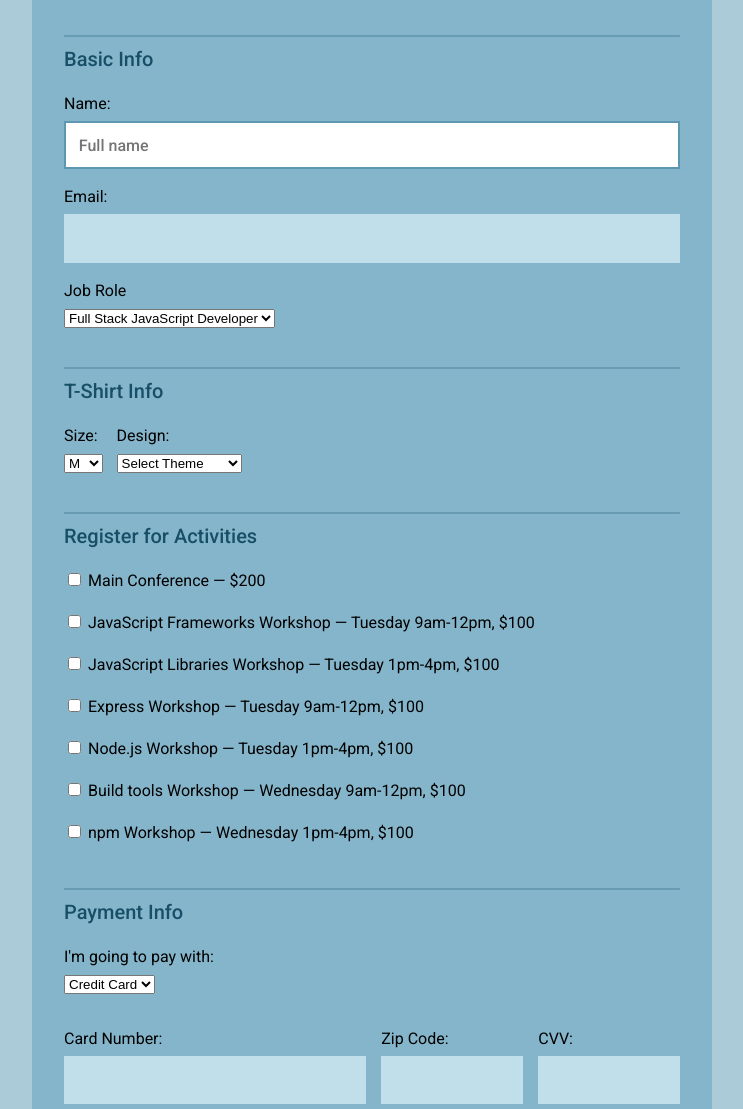
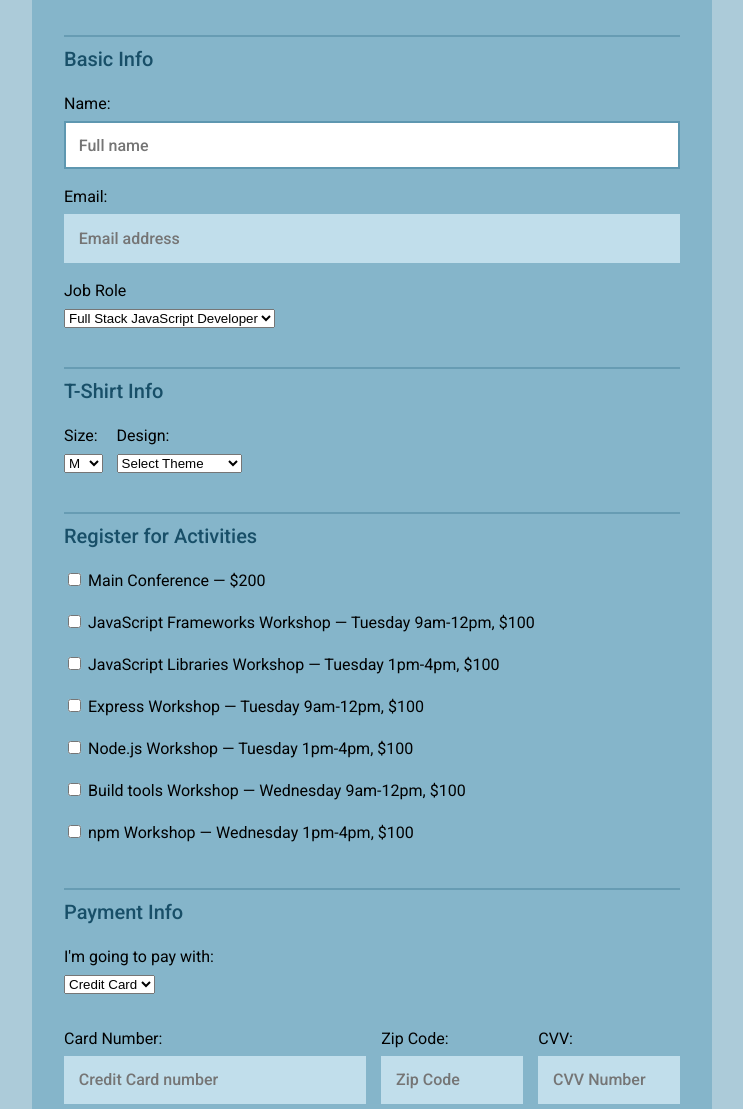
Before and after one commit to darryldriedger/Build-an-Interactive-Form, a plain HTML site: page index.html in a window 1280 px wide. Shown: the part 191-1300 px from the top of the page, without its empty margins (268-1011 px from the left). Drawn offline with nearby package versions, Linux system fonts and the light colour scheme.

Commit message:
added placeholder text
added placeholder text to the inputs

```diff
--- a/index.html
+++ b/index.html
@@ -24,7 +24,7 @@
         <input type="text" id="name" name="user_name" placeholder="Full name" autofocus>
 
         <label for="mail">Email:</label>
-        <input type="email" id="mail" name="user_email">
+        <input type="email" id="mail" name="user_email" placeholder="Email address">
 
         <label for="title">Job Role</label>
         <select id="title" name="user_title">
@@ -99,24 +99,24 @@
         </select>
 
         <div id="credit-card" class="credit-card">
-
+          <div>
             <div class="col-6 col">
               <label for="cc-num">Card Number:</label>
-            <input id="cc-num" name="user_cc-num" type="text">
+              <input id="cc-num" name="user_cc-num" type="text" placeholder="Credit Card number">
             </div>
 
             <div class="col-3 col">
               <label for="zip">Zip Code:</label>
-            <input id="zip" name="user_zip" type="text">
+              <input id="zip" name="user_zip" type="text" placeholder="Zip Code">
             </div>
 
             <div class="col-3 col">
               <label for="cvv">CVV:</label>
-            <input id="cvv" name="user_cvv" type="text">
+              <input id="cvv" name="user_cvv" type="text" placeholder="CVV Number">
             </div>
-
-          <label for="exp-month">Expiration Date:</label>
-          <select id="exp-month" name="user_exp-month">
+          </div>
+          <label for="month">Expiration Date:</label>
+          <select id="month" name="user_exp-month">
             <option value="1">1 - January</option>
             <option value="2">2 - February</option>
             <option value="3">3 - March</option>
```
Lines whose indentation alone changed are shown as unchanged.
